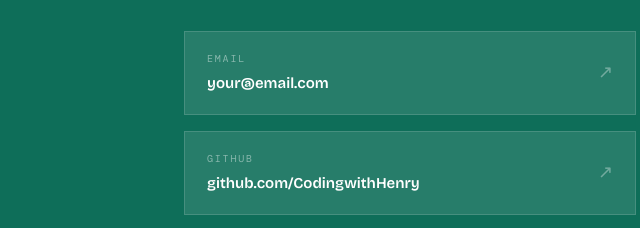
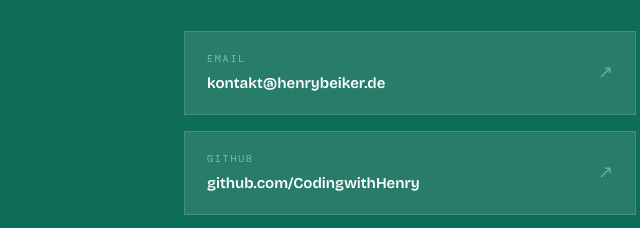
Before and after one commit to CodingwithHenry/CodingwithHenry.github.io, a plain HTML site: page index.html in a window 1280 px wide. Shown: the part 3850-4078 px from the top of the page, 496-1136 px from the left. Drawn offline with nearby package versions, Linux system fonts and the light colour scheme; a web font is replaced by a local one.

Commit message:
Add real email address

```diff
--- a/index.html
+++ b/index.html
@@ -860,10 +860,10 @@
             Berlin or remote, technically interesting preferred.
           </p>
           <div class="clinks">
-            <a href="mailto:your@email.com" class="clink">
+            <a href="mailto:kontakt@henrybeiker.de" class="clink">
               <div class="clink-left">
                 <span class="clink-platform">Email</span>
-                <span class="clink-val">your@email.com</span>
+                <span class="clink-val">kontakt@henrybeiker.de</span>
               </div>
               <span class="clink-arrow">↗</span>
             </a>
```
